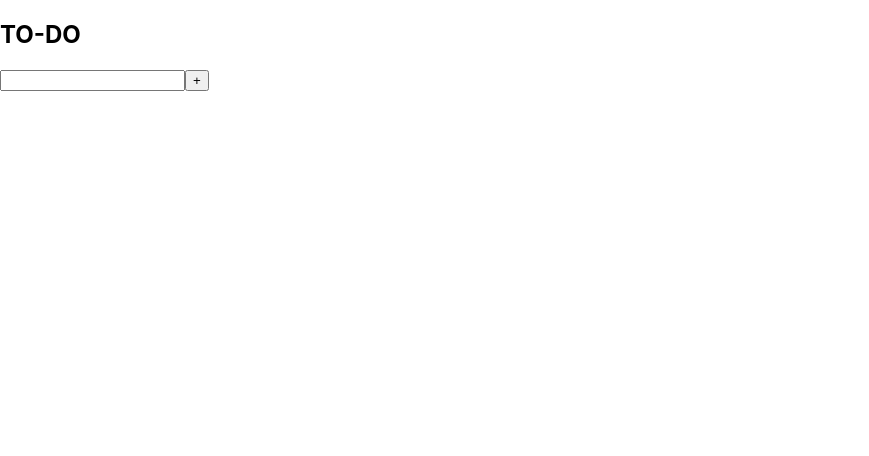
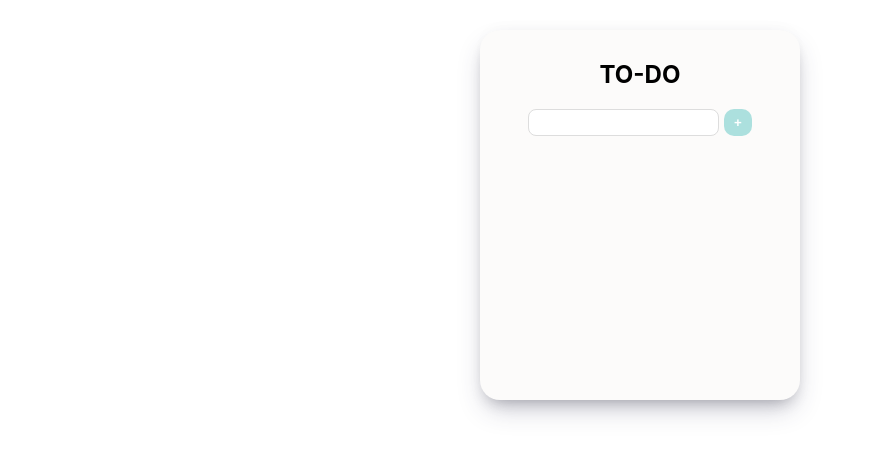
Before and after one commit to ohwowoAo/React_TodoList, a React (Create React App) app in the folder todo-list/: page / in a window 1280 px wide. Shown: the top 456 px of the page, without its empty margins (0-869 px from the left). Built offline with nearby package versions, Linux system fonts and the light colour scheme.

Commit message:
feat: To Do List Delete button

```diff
--- a/todo-list/src/App.js
+++ b/todo-list/src/App.js
@@ -1,10 +1,11 @@
 import React, { useState } from 'react';
 import TodoList from './TodoList';
+import './App.css'
 
 const App = () => {
 
   return (
-    <div>
+    <div className='wrap'>
       <TodoList />
     </div>
   );
```
